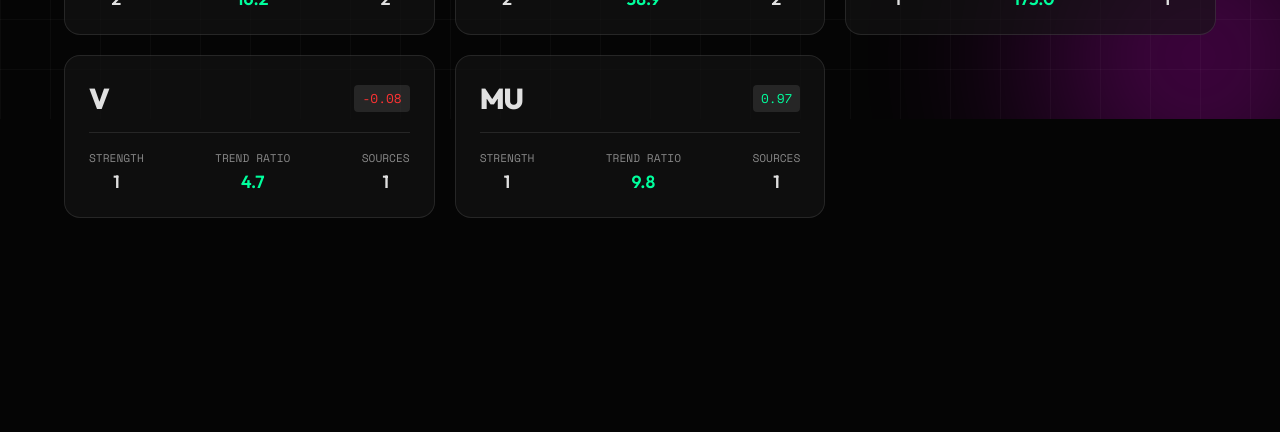
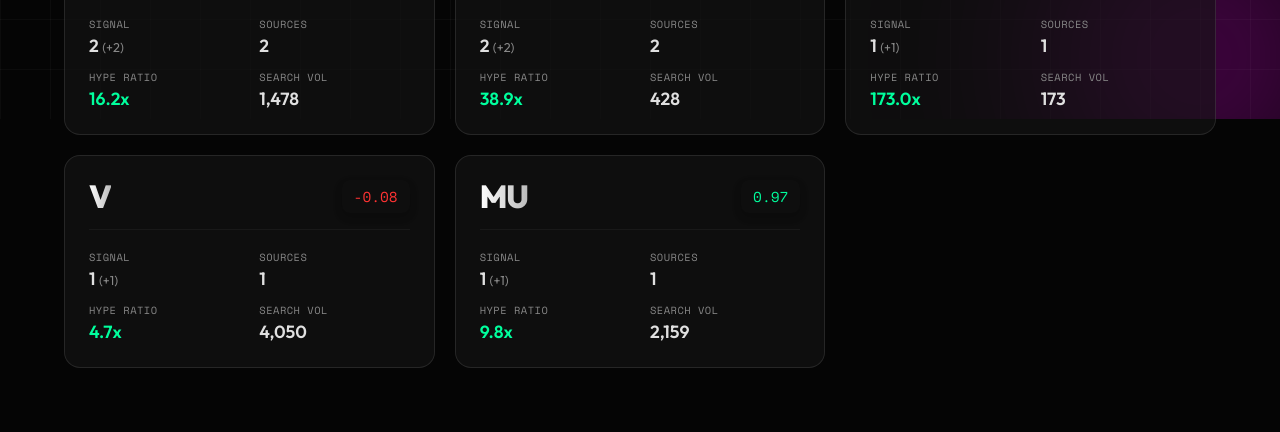
Before and after one commit to simeon2941/social-arb-investing, a plain HTML site: page web/index.html in a window 1280 px wide. Shown: the part 681-1113 px from the top of the page. Before the commit the page ends 963 px from the top, so only its background shows below. Drawn offline with nearby package versions, Linux system fonts and the light colour scheme.

Commit message:
feat: Enhance dashboard UX with Hype Ratio and Search Volume stats

```diff
--- a/web/app.js
+++ b/web/app.js
@@ -97,20 +97,24 @@ document.addEventListener('DOMContentLoaded', () => {
                     ${signal.current_price ? '$' + signal.current_price.toFixed(2) : ''}
                 </div>
 
-                <div class="card-stats">
-                    <div class="stat">
-                        <span class="stat-label">STRENGTH</span>
-                        <span class="stat-val">${signal.signal_strength}</span>
+                <div class="card-grid">
+                    <div class="stat-item">
+                        <span class="label">SIGNAL</span>
+                        <span class="value">${signal.signal_strength} <span class="sub">(${signal.velocity > 0 ? '+' : ''}${signal.velocity})</span></span>
                     </div>
-                    <div class="stat">
-                        <span class="stat-label">TREND RATIO</span>
-                        <span class="stat-val" style="color: ${signal.trend_sentiment > 1.5 ? 'var(--accent-success)' : '#888'}">
-                            ${signal.trend_sentiment ? signal.trend_sentiment.toFixed(1) : '-'}
+                    <div class="stat-item">
+                        <span class="label">SOURCES</span>
+                        <span class="value">${signal.sources.length}</span>
+                    </div>
+                    <div class="stat-item">
+                        <span class="label">HYPE RATIO</span>
+                        <span class="value" style="color: ${signal.trend_sentiment > 1.5 ? 'var(--accent-success)' : signal.trend_sentiment < 0.8 ? 'var(--accent-danger)' : '#888'}">
+                            ${signal.trend_sentiment ? signal.trend_sentiment.toFixed(1) + 'x' : '-'}
                         </span>
                     </div>
-                    <div class="stat">
-                        <span class="stat-label">SOURCES</span>
-                        <span class="stat-val">${signal.sources.length}</span>
+                    <div class="stat-item">
+                        <span class="label">SEARCH VOL</span>
+                        <span class="value">${signal.bullish_search_vol ? signal.bullish_search_vol.toLocaleString() : '-'}</span>
                     </div>
                 </div>
             `;
--- a/web/style.css
+++ b/web/style.css
@@ -234,55 +234,79 @@ header {
 .card-header {
     display: flex;
     justify-content: space-between;
-    align-items: center;
-    margin-bottom: 1rem;
+    align-items: flex-start;
+    margin-bottom: 1.2rem;
+    padding-bottom: 0.8rem;
+    border-bottom: 1px solid rgba(255, 255, 255, 0.05);
+}
+
+.ticker-group {
+    display: flex;
+    flex-direction: column;
 }
 
 .ticker {
-    font-size: 1.8rem;
+    font-size: 2rem;
     font-weight: 800;
+    line-height: 1;
+    margin-bottom: 4px;
     letter-spacing: -1px;
+    background: linear-gradient(90deg, #fff, #bbb);
+    -webkit-background-clip: text;
+    background-clip: text;
+    -webkit-text-fill-color: transparent;
 }
 
 .card-price {
     font-family: var(--font-mono);
     color: var(--accent-primary);
-    font-size: 1.1rem;
-    margin-bottom: 1rem;
-    opacity: 0.8;
+    font-size: 1rem;
+    opacity: 0.9;
+}
+
+.no-price {
+    color: var(--text-muted);
+    font-size: 0.8rem;
 }
 
 .sentiment-badge {
-    font-size: 0.8rem;
-    padding: 4px 8px;
-    border-radius: 4px;
-    background: rgba(255, 255, 255, 0.1);
+    font-size: 0.9rem;
+    padding: 6px 12px;
+    border-radius: 8px;
     font-family: var(--font-mono);
+    box-shadow: 0 4px 10px rgba(0, 0, 0, 0.2);
 }
 
-.card-stats {
-    display: flex;
-    justify-content: space-between;
-    margin-top: 1rem;
-    padding-top: 1rem;
-    border-top: 1px solid var(--card-border);
+.card-grid {
+    display: grid;
+    grid-template-columns: 1fr 1fr;
+    gap: 12px 20px;
 }
 
-.stat {
-    text-align: center;
+.stat-item {
+    display: flex;
+    flex-direction: column;
 }
 
-.stat-label {
-    font-size: 0.7rem;
+.stat-item .label {
+    font-size: 0.65rem;
     color: var(--text-muted);
-    display: block;
-    margin-bottom: 4px;
     font-family: var(--font-mono);
+    text-transform: uppercase;
+    margin-bottom: 2px;
+    letter-spacing: 0.5px;
 }
 
-.stat-val {
+.stat-item .value {
+    font-size: 1.1rem;
     font-weight: 600;
-    font-size: 1.1rem;
+    color: var(--text-main);
+}
+
+.stat-item .sub {
+    font-size: 0.8rem;
+    color: var(--text-muted);
+    font-weight: 400;
 }
 
 /* Modal */
```
Also changed, not shown: 1 other file.
